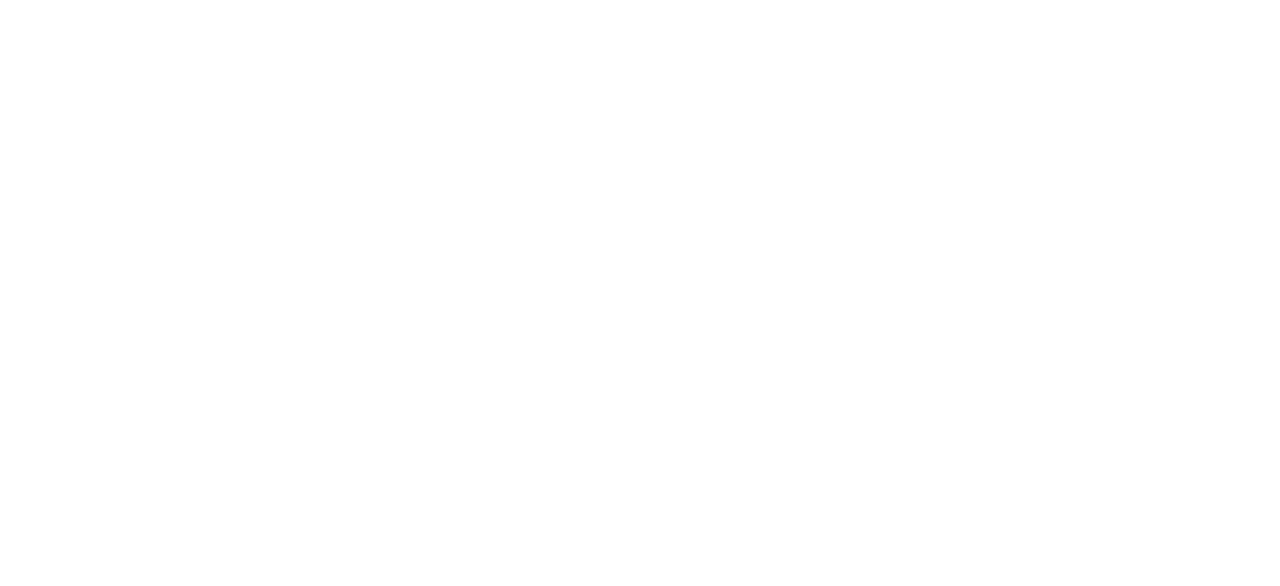
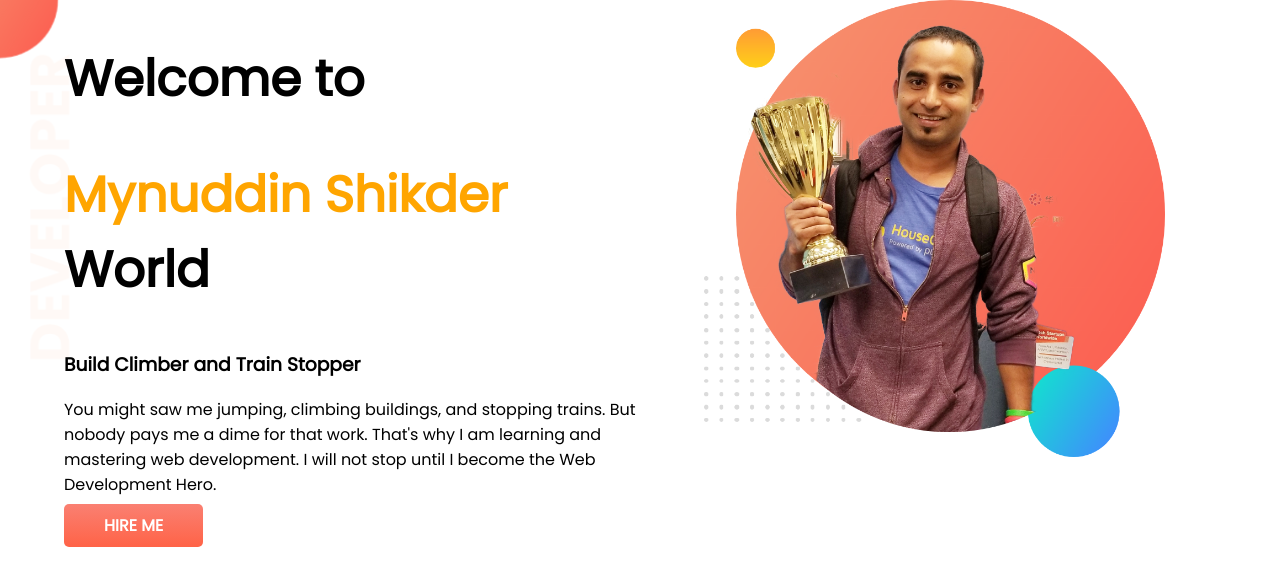
Before and after one commit to mynuddineee/developer-portfolio, a plain HTML site: page index.html in a window 1280 px wide. Drawn offline with Linux system fonts and the light colour scheme.

Commit message:
first section

```diff
--- a/index.html
+++ b/index.html
@@ -5,9 +5,26 @@
     <meta http-equiv="X-UA-Compatible" content="IE=edge">
     <meta name="viewport" content="width=device-width, initial-scale=1.0">
     <title>Document</title>
+    <link rel="preconnect" href="https://fonts.googleapis.com">
+    <link rel="preconnect" href="https://fonts.gstatic.com" crossorigin>
+    <link href="https://fonts.googleapis.com/css2?family=Poppins&display=swap" rel="stylesheet">
     <link rel="stylesheet" href="style.css">
 </head>
 <body>
 
+   <section class="top-banner">
+        <div class="half-width">
+            <h1>Welcome to </h1>
+            <h1><span class="mynuddin">Mynuddin Shikder</span> World</h1>
+            <h3>Build Climber and Train Stopper</h3>
+            <p>You might saw me jumping, climbing buildings, and stopping trains. But nobody pays me a dime for that work. That's why I am learning and mastering web development. I will not stop until I become the Web Development Hero.</p>
+            <a class= "link-button" target="blank" href="https://www.linkedin.com/in/md-mynuddin-shikder/?  lipi=urn%3Ali%3Apage%3Ad_flagship3_feed%3B8TssGSjOSauIQnr92EMXzA%3D%3D">HIRE ME</a>
+        </div>
+        <div class="half-width">
+            <img src="images/jhankar.png" alt="">
+        </div>
+
+   </section>
+
 </body>
 </html>
--- a/style.css
+++ b/style.css
@@ -0,0 +1,37 @@
+body{
+    font-family: 'Poppins', sans-serif;
+    margin: 0%;
+}
+
+h1{
+    font-size: 50px;
+}
+
+.mynuddin{
+    color: orange;
+}
+.link-button{
+    background-image: linear-gradient(salmon, tomato);
+    text-decoration: none;
+    border-radius: 5px;
+    padding: 10px 40px;
+    color: white;
+    font-weight: 700;
+    text-align: center;
+
+}
+section{
+    display: flex;
+}
+.half-width{
+    width: 50%;
+    padding-left: 5%;
+}
+.half-width img{
+    width: 80%;
+}
+.top-banner{
+    background-image: url(images/top-banner.png);
+    background-repeat: no-repeat;
+
+}
```
Also changed, not shown: images/dream-bg.png (added), images/exp-bg.png (added), images/jhankar.png (added), images/jhankar2.png (added), images/my-bg.png (added), images/my-bg2.png (added), images/top-banner.png (added).
